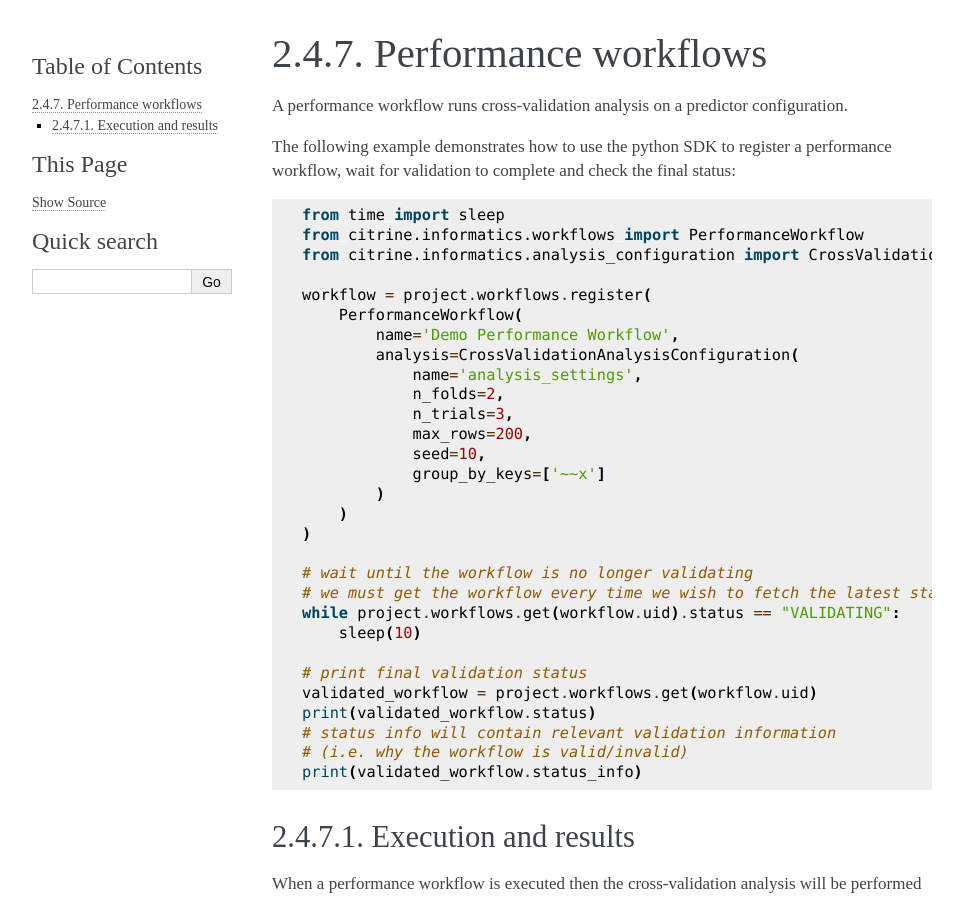
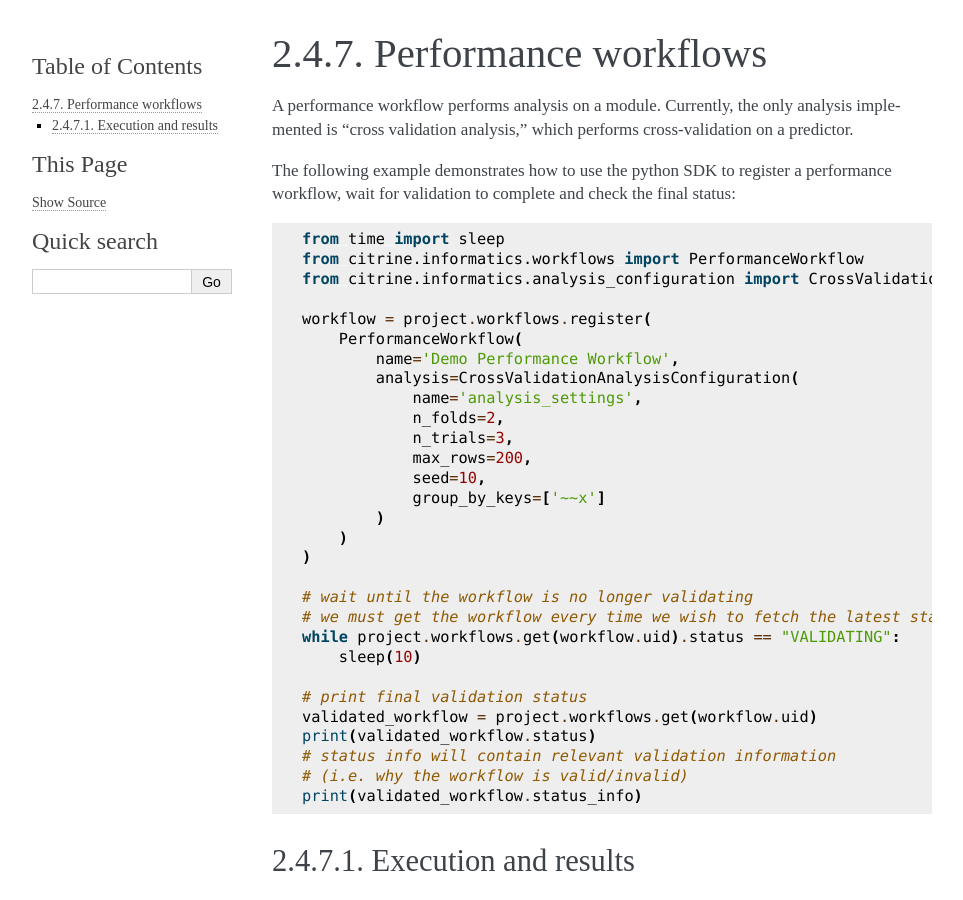
Before and after one commit to CitrineInformatics/citrine-python, a Sphinx documentation site: the page built from docs/source/workflows/performance_workflows.rst, in a window 1280 px wide and 900 px high. Shown: the whole window, without its empty margins (148-1111 px from the left). Built offline with Sphinx 7.4.7, drawn with Linux system fonts in a browser that asks for light colours.

Commit message:
Update docs/source/workflows/performance_workflows.rst
Co-Authored-By: bfolie <bfolie@citrine.io>

```diff
--- a/docs/source/workflows/performance_workflows.rst
+++ b/docs/source/workflows/performance_workflows.rst
@@ -1,7 +1,8 @@
 Performance workflows
 =====================
 
-A performance workflow runs cross-validation analysis on a predictor configuration.
+A performance workflow performs analysis on a module.
+Currently, the only analysis implemented is "cross validation analysis," which performs cross-validation on a predictor.
 
 The following example demonstrates how to use the python SDK to register a performance workflow, wait for validation to complete and check the final status:
 
```
